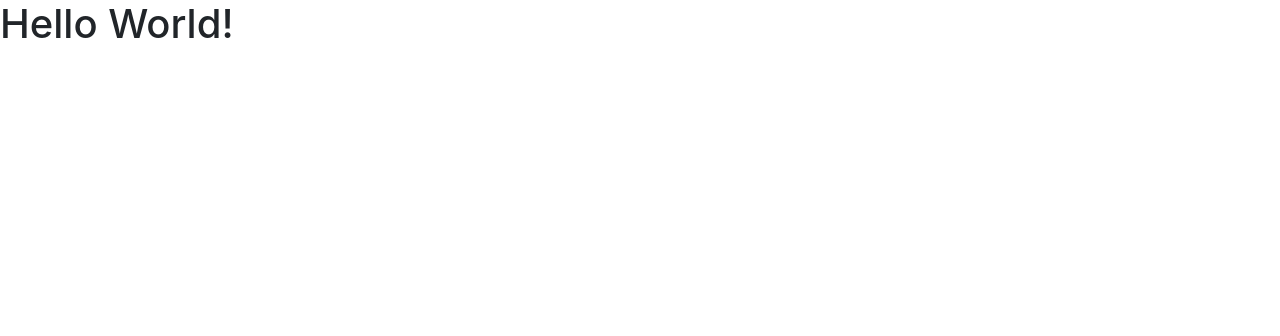
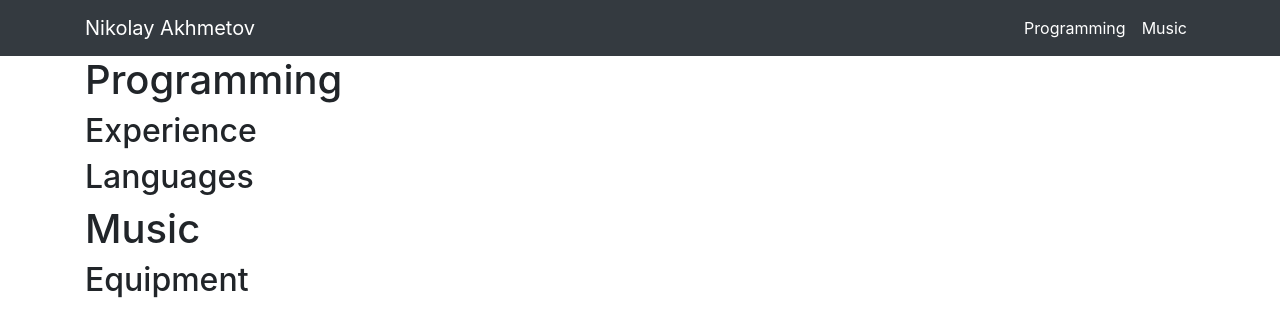
Before and after one commit to NickAkhmetov/nickakhmetov.github.io, a plain HTML site: page index.html in a window 1280 px wide. Drawn offline with nearby package versions, Linux system fonts and the light colour scheme.

Commit message:
working navbar, basic heading outline

```diff
--- a/index.html
+++ b/index.html
@@ -1,17 +1,43 @@
 <html>
 
 <head>
-    <link rel="stylesheet" href="https://stackpath.bootstrapcdn.com/bootstrap/4.1.3/css/bootstrap.min.css" integrity="sha384-MCw98/SFnGE8fJT3GXwEOngsV7Zt27NXFoaoApmYm81iuXoPkFOJwJ8ERdknLPMO" crossorigin="anonymous">
-    <link rel="stylesheet" href="https://use.fontawesome.com/releases/v5.3.1/css/all.css" integrity="sha384-mzrmE5qonljUremFsqc01SB46JvROS7bZs3IO2EmfFsd15uHvIt+Y8vEf7N7fWAU" crossorigin="anonymous">
+    <link rel="stylesheet" href="https://stackpath.bootstrapcdn.com/bootstrap/4.1.3/css/bootstrap.min.css" integrity="sha384-MCw98/SFnGE8fJT3GXwEOngsV7Zt27NXFoaoApmYm81iuXoPkFOJwJ8ERdknLPMO"
+        crossorigin="anonymous">
+    <link rel="stylesheet" href="https://use.fontawesome.com/releases/v5.3.1/css/all.css" integrity="sha384-mzrmE5qonljUremFsqc01SB46JvROS7bZs3IO2EmfFsd15uHvIt+Y8vEf7N7fWAU"
+        crossorigin="anonymous">
     <link rel="stylesheet" href="./css/main.css">
 
-    <script src="https://code.jquery.com/jquery-3.3.1.slim.min.js" integrity="sha384-q8i/X+965DzO0rT7abK41JStQIAqVgRVzpbzo5smXKp4YfRvH+8abtTE1Pi6jizo" crossorigin="anonymous"></script>
-    <script src="https://cdnjs.cloudflare.com/ajax/libs/popper.js/1.14.3/umd/popper.min.js" integrity="sha384-ZMP7rVo3mIykV+2+9J3UJ46jBk0WLaUAdn689aCwoqbBJiSnjAK/l8WvCWPIPm49" crossorigin="anonymous"></script>
-    <script src="https://stackpath.bootstrapcdn.com/bootstrap/4.1.3/js/bootstrap.min.js" integrity="sha384-ChfqqxuZUCnJSK3+MXmPNIyE6ZbWh2IMqE241rYiqJxyMiZ6OW/JmZQ5stwEULTy" crossorigin="anonymous"></script>
+    <script src="https://code.jquery.com/jquery-3.3.1.slim.min.js" integrity="sha384-q8i/X+965DzO0rT7abK41JStQIAqVgRVzpbzo5smXKp4YfRvH+8abtTE1Pi6jizo"
+        crossorigin="anonymous"></script>
+    <script src="https://cdnjs.cloudflare.com/ajax/libs/popper.js/1.14.3/umd/popper.min.js" integrity="sha384-ZMP7rVo3mIykV+2+9J3UJ46jBk0WLaUAdn689aCwoqbBJiSnjAK/l8WvCWPIPm49"
+        crossorigin="anonymous"></script>
+    <script src="https://stackpath.bootstrapcdn.com/bootstrap/4.1.3/js/bootstrap.min.js" integrity="sha384-ChfqqxuZUCnJSK3+MXmPNIyE6ZbWh2IMqE241rYiqJxyMiZ6OW/JmZQ5stwEULTy"
+        crossorigin="anonymous"></script>
 
 </head>
 
 <body>
-    <h1>Hello World!</h1>
+    <nav class="navbar navbar-expand-lg navbar-dark bg-dark sticky-top">
+        <div class="container">
+            <a class="navbar-brand" href="#">Nikolay Akhmetov</a>
+            <ul class="nav navbar-nav navbar-right">
+                <li class="active">
+                    <a class="nav-link" href="#programming">Programming</a>
+                </li>
+                <li class="active">
+                    <a class="nav-link" href="#music">Music</a>
+                </li>
+            </ul>
+        </div>
+    </nav>
+
+    <div class="container">
+        <h1 id="programming">Programming</h1>
+        <h2>Experience</h2>
+        <h2>Languages</h2>
+
+        <h1 id="music">Music</h1>
+        <h2>Equipment</h2>
+    </div>
 </body>
 </html>
```
